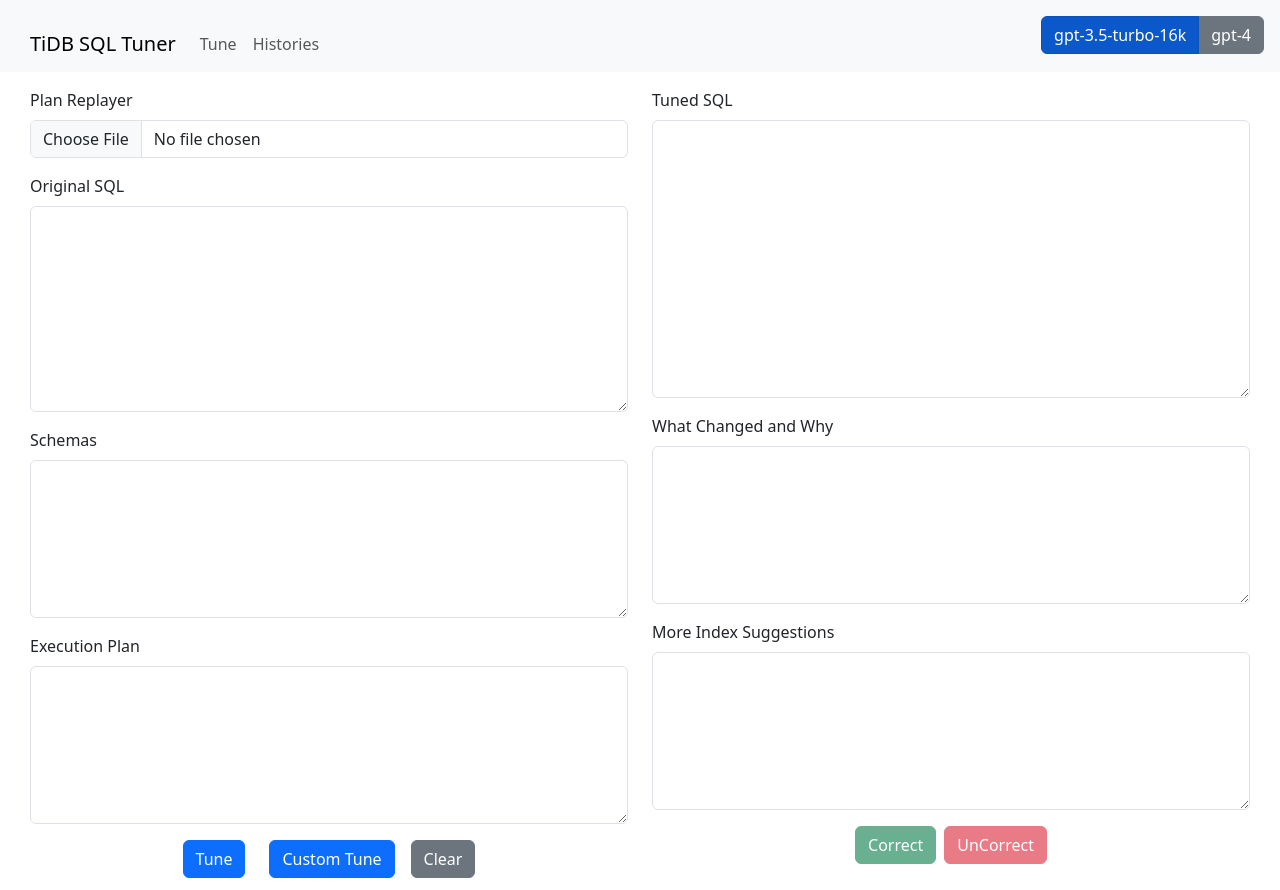
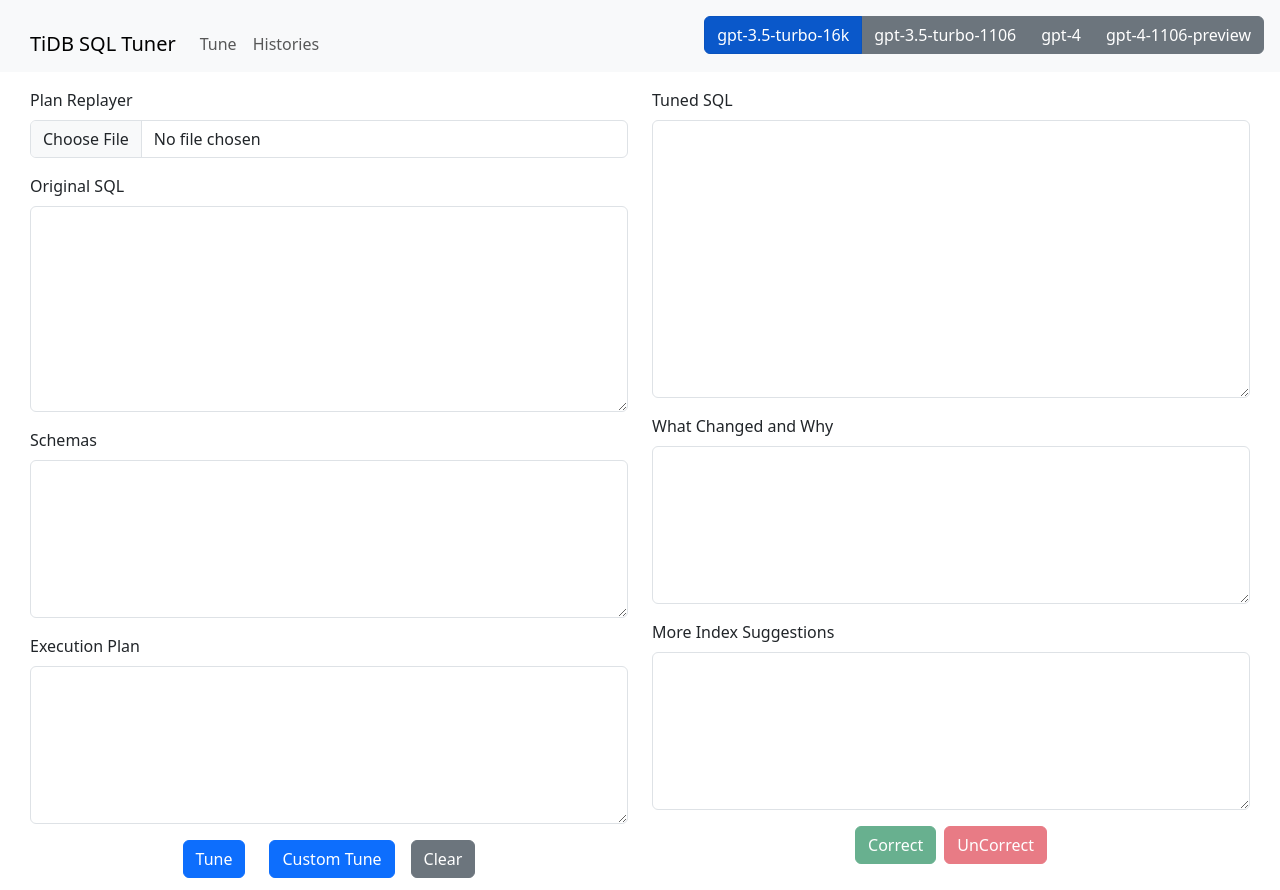
Before and after one commit to pingcap-inc/sqltuner, a Flask app: page / in a window 1280 px wide. Run offline with Flask 3, Linux system fonts and the light colour scheme; some libraries are stand-ins or nearby versions.

Commit message:
add two new models

```diff
--- a/templates/index.html
+++ b/templates/index.html
@@ -130,7 +130,9 @@
     <div id="versionToggle" class="btn-group position-fixed top-0 end-0 mt-3 me-3" role="group"
         aria-label="GPT Version">
         <button type="button" class="btn btn-primary active" id="gpt35">gpt-3.5-turbo-16k</button>
+        <button type="button" class="btn btn-secondary" id="gpt40">gpt-3.5-turbo-1106</button>
         <button type="button" class="btn btn-secondary" id="gpt40">gpt-4</button>
+        <button type="button" class="btn btn-secondary" id="gpt40">gpt-4-1106-preview</button>
     </div>
 
     <!-- Custom Tune Modal -->
```
